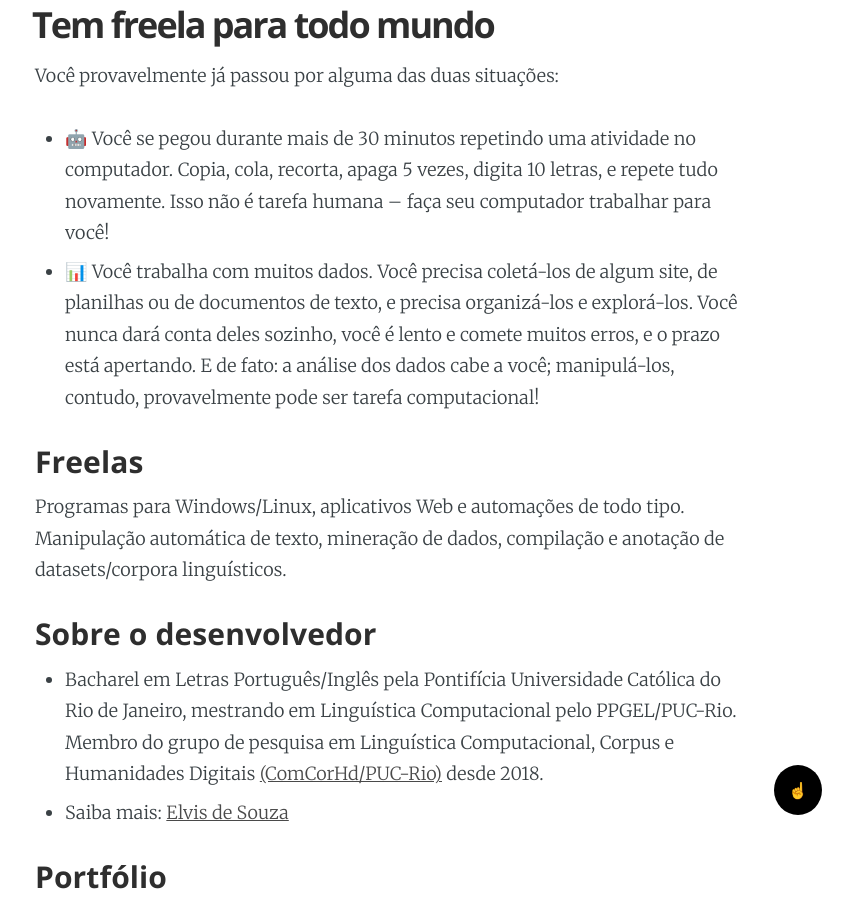
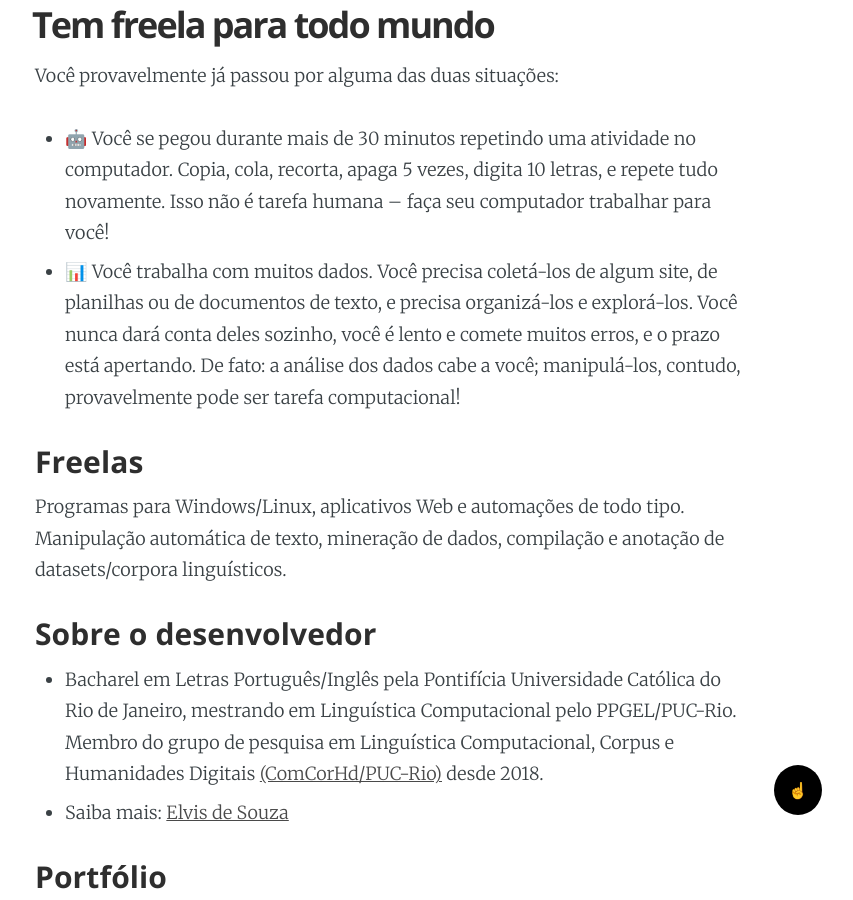
Before and after one commit to alvelvis/alvelvis.github.io, a Jekyll site: the page built from freela.md, in a window 1280 px wide and 900 px high, scrolled down 314 px. Shown: the whole window, without its empty margins (250-1103 px from the left). Built offline with Jekyll 4.4.1, drawn with Linux system fonts in a browser that asks for light colours.

Commit message:
first post

```diff
--- a/assets/js/index.js
+++ b/assets/js/index.js
@@ -24,7 +24,7 @@
 function translatePage(lang) {
     switch (lang) {
         case 'en':
-            window.location = "https://translate.google.com/translate?hl=en&sl=pt&tl=en&u=" + window.location.href
+            window.location = "https://translate.google.com/translate?hl=pt&sl=pt&tl=en&u=" + window.location.href
             break
         case 'pt':
     }       window.location = "https://translate.google.com/translate?hl=pt&sl=en&tl=pt&u=" + window.location.href
--- a/freela.md
+++ b/freela.md
@@ -6,7 +6,7 @@
 Você provavelmente já passou por alguma das duas situações:
 
 - 🤖 Você se pegou durante mais de 30 minutos repetindo uma atividade no computador. Copia, cola, recorta, apaga 5 vezes, digita 10 letras, e repete tudo novamente. Isso não é tarefa humana -- faça seu computador trabalhar para você!
-- 📊 Você trabalha com muitos dados. Você precisa coletá-los de algum site, de planilhas ou de documentos de texto, e precisa organizá-los e explorá-los. Você nunca dará conta deles sozinho, você é lento e comete muitos erros, e o prazo está apertando. E de fato: a análise dos dados cabe a você; manipulá-los, contudo, provavelmente pode ser tarefa computacional!
+- 📊 Você trabalha com muitos dados. Você precisa coletá-los de algum site, de planilhas ou de documentos de texto, e precisa organizá-los e explorá-los. Você nunca dará conta deles sozinho, você é lento e comete muitos erros, e o prazo está apertando. De fato: a análise dos dados cabe a você; manipulá-los, contudo, provavelmente pode ser tarefa computacional!
 
 ### Freelas
 
```
